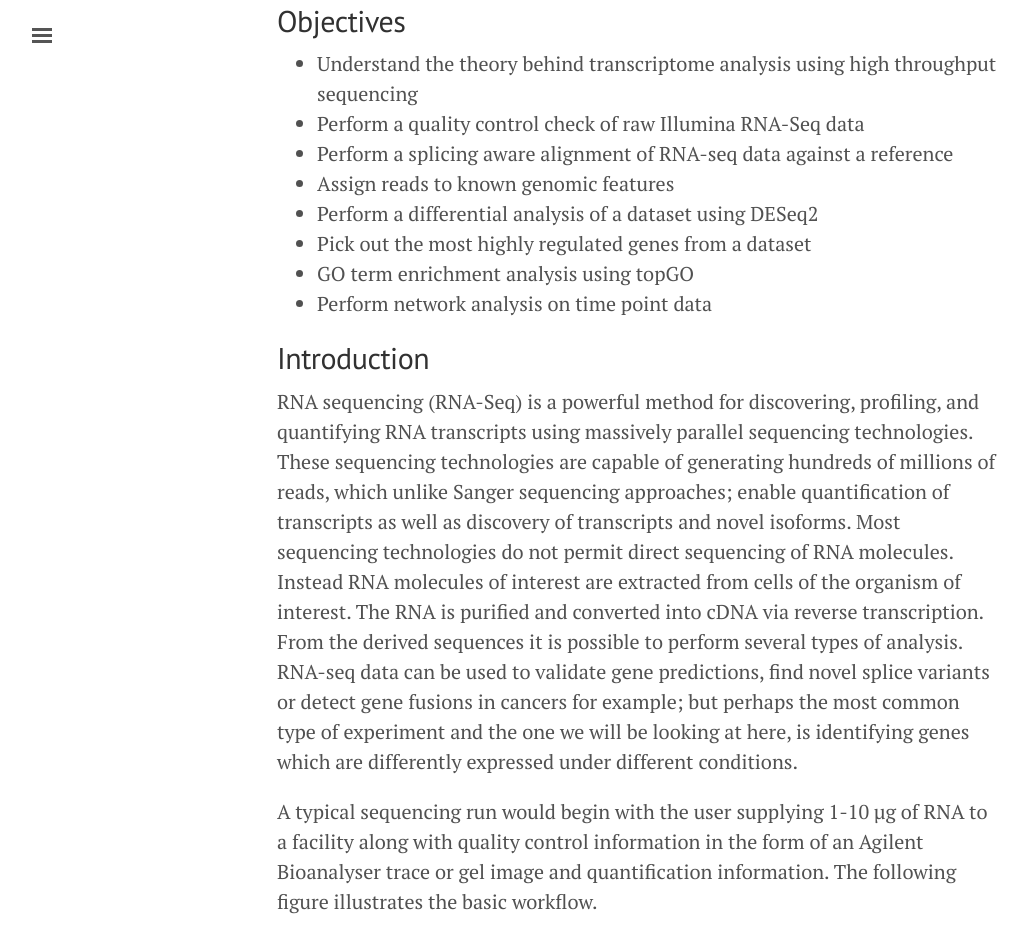
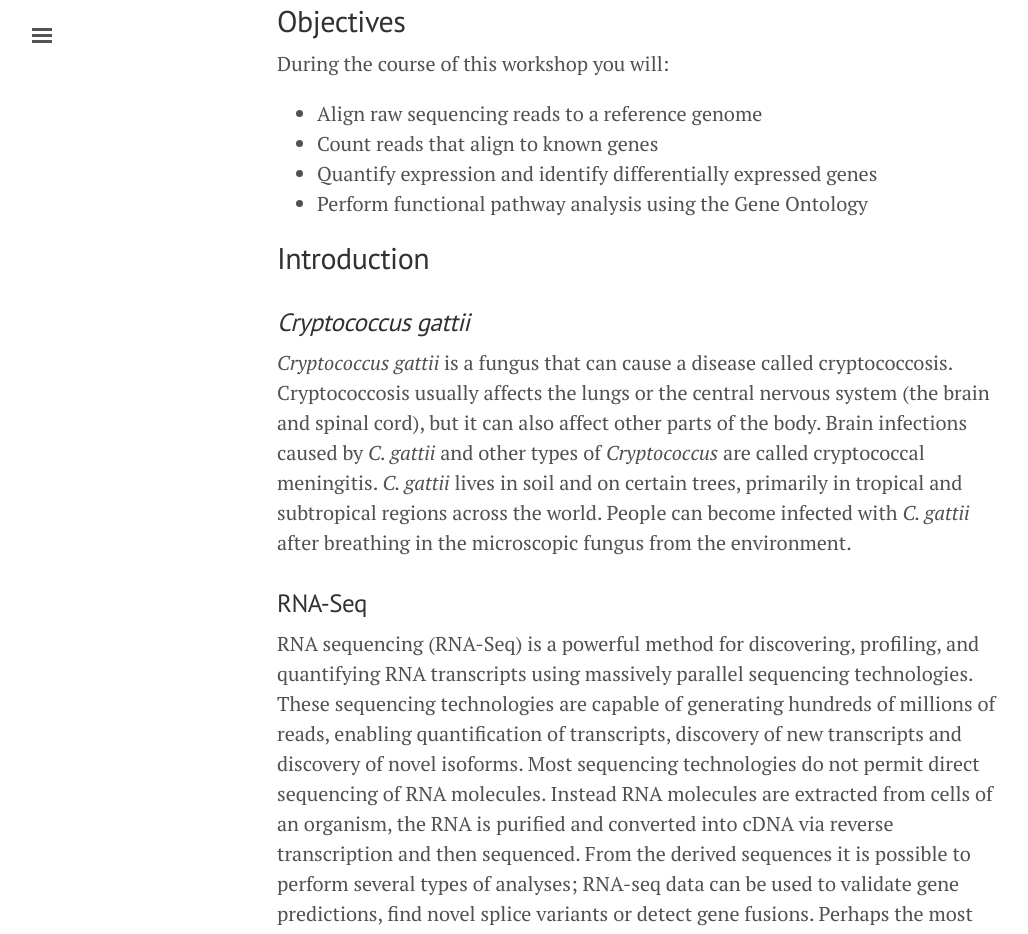
Before and after one commit to UoE-BIO3092/rna-seq, a Jekyll site: the page built from 02_introduction.md, in a window 1280 px wide and 1400 px high, scrolled down 347 px. Shown: the top 934 px of the window, without its empty margins (3-1031 px from the left). Built offline with Jekyll 4.4.1, drawn with Linux system fonts in a browser that asks for light colours; nearby versions of some CDN libraries; some of the changed text lies outside the part shown; grey boxes are pictures that could not be loaded.

Commit message:
Finishing touches to introductory material

````diff
--- a/01_prerequisites.md
+++ b/01_prerequisites.md
@@ -5,20 +5,24 @@
 ---
 # Using OpenStack
 
+To complete this workshop we will be using a BIO3092-2020 instance on the University of Exeter's OpenStack. If you have already created an instance as part of another BIO3092 workshop you should log into that instance now and  move onto the workshop [introduction](https://uoe-bio3092.github.io/rna-seq/02_introduction.html). If for any reason you have not created an instance or need to create another see the instructions below.
+
 ## Creating an instance on Openstack
 
 A video tutorial to connect to OpenStack and launching an instance is [here](https://youtu.be/JIoFJBWTtlg)
 
-To successfully create an instance you will need to select the following options:
+### Log on details
 
-### Log on details
-* Domain:
-* User name:
-* Password:
+To log into [OpenStack](https://openstack.exeter.ac.uk/dashboard/auth/login/?next=/dashboard/) you will need the following credentials. Please note that you will not be able to access OpenStack or your instance from off campus. If you need off campus access you will need to use a [VPN](http://www.exeter.ac.uk/it/howdoi/vpn/).
+
+* Domain: default
+* User name: hubtraining_student
+* Password: yTpEMUJsfD7z
 
 
 ### Openstack instance
-Please name your instance something that you will remember - including your name is a good idea. Then follow the instructions using the following options:
+
+To successfully create an instance you will need to select the following options. Please name your instance something that you will remember - including your name or university ID is a good idea. Then follow the instructions using the following options:
 
 * Boot source: _Instance Snapshot_
 * Name: BIO3092-2020
@@ -41,8 +45,31 @@
 It is strongly recommended that you use the Virtual Machine approach to complete this workshop described above. However, it will also be possible to use your own machine.
 
 To successfully use your own machine you will need to:
+* Download the workshop data
 * Install all required software
-* Download the workshop data
+
+Please ensure all data is downloaded and software is installed and working before our workshop session.
+
+## Downloading workshop data
+
+A substantial amount of raw data is required (a few GB) for this workshop. The easiest way to download these data is from the virtual machine. Follow the instructions above to setup an instance of the BIO3092-2020 virtual machine. Once you have started an instance and have an IP address use `scp` (or another transfer program) to download the data to your local machine. The data is stored at `/home/ubuntu/resources/workshops/ws4-differential-expression/` on the virtual machine. An example command (Linux or Mac Terminal) to download these data would be:
+
+```
+scp -r ubuntu@<ip-address>:/home/ubuntu/resources/workshops/ws4-differential-expression ./
+```
+
+enter the relevant password when prompted and the command will download the workshop data to the current directory on your local machine. This directory will then become your working directory for the workshop.
+
+The command should result in a directory structure that looks like:
+
+* ws4-differential-expression/
+  * fastq/
+  * alignments/
+  * DE/
+  * GO/
+  * C.gattii_ref/
+
+with the `fastq/`, `alignments/` and `C.gattii_ref/` directories containing some input files you will use throughout the workshop.
 
 ## Required software
 
@@ -54,7 +81,3 @@
 * [GOfuncR](https://www.bioconductor.org/packages/release/bioc/html/GOfuncR.html) for Gene Ontology enrichment
 
 Follow the instructions on the above pages to install the packages.
-
-## Downloading workshop data
-
-A substantial amount of raw data is also required (~5-10GB) for this workshop. The easiest way to download this
--- a/02_introduction.md
+++ b/02_introduction.md
@@ -10,33 +10,27 @@
 
 ## Objectives
 
-* Understand the theory behind transcriptome analysis using high throughput sequencing
-* Perform a quality control check of raw Illumina RNA-Seq data
-* Perform a splicing aware alignment of RNA-seq data against a reference
-* Assign reads to known genomic features
-* Perform a differential analysis of a dataset using DESeq2
-* Pick out the most highly regulated genes from a dataset
-* GO term enrichment analysis using topGO
-* Perform network analysis on time point data
+During the course of this workshop you will:
+
+* Align raw sequencing reads to a reference genome
+* Count reads that align to known genes
+* Quantify expression and identify differentially expressed genes
+* Perform functional pathway analysis using the Gene Ontology
 
 ## Introduction
 
-RNA sequencing (RNA-Seq) is a powerful method for discovering, profiling, and quantifying RNA transcripts using massively parallel sequencing technologies. These sequencing technologies are capable of generating hundreds of millions of reads, which unlike Sanger sequencing approaches; enable quantification of transcripts as well as discovery of transcripts and novel isoforms. Most sequencing technologies do not permit direct sequencing of RNA molecules. Instead RNA molecules of interest are extracted from cells of the organism of interest. The RNA is purified and converted into cDNA via reverse transcription.  From the derived sequences it is possible to perform several types of analysis. RNA-seq data can be used to validate gene predictions, find novel splice variants or detect gene fusions in cancers for example; but perhaps the most common type of experiment and the one we will be looking at here, is identifying genes which are differently expressed under different conditions.
+### *Cryptococcus gattii*
 
-A typical sequencing run would begin with the user supplying 1-10 µg of RNA to a facility along with quality control information in the form of an Agilent Bioanalyser trace or gel image and quantification information. The following figure illustrates the basic workflow.
+*Cryptococcus gattii* is a fungus that can cause a disease called cryptococcosis. Cryptococcosis usually affects the lungs or the central nervous system (the brain and spinal cord), but it can also affect other parts of the body. Brain infections caused by *C. gattii* and other types of *Cryptococcus* are called cryptococcal meningitis. *C. gattii* lives in soil and on certain trees, primarily in tropical and subtropical regions across the world. People can become infected with *C. gattii* after breathing in the microscopic fungus from the environment.
 
-![RNA-Seq Overview](/images/overview.png)
+### RNA-Seq
 
-**Overview of RNA-seq experimental procedures.** For a typical RNA-seq experiment, mRNA is isolated and reverse-transcribed (RT) into cDNA libraries with homogeneous lengths. This is achieved by either RNA or cDNA fragmentation. Adaptors at one or both ends of the RNA are added prior to cDNA amplification and library construction. For the Illumina platform, cDNA molecules are anchored onto a flow cell surface, which are then subjected to PCR amplification. Images are taken after each cycle for base calling and sequence generation. Currently for the Illumina platform, ∼2 billion single or paired-end reads of 125nt are generated on a single flow cell (8 lanes/flow cell) which is then processed further depending on the research goals.
+RNA sequencing (RNA-Seq) is a powerful method for discovering, profiling, and quantifying RNA transcripts using massively parallel sequencing technologies. These sequencing technologies are capable of generating hundreds of millions of reads, enabling quantification of transcripts, discovery of new transcripts and discovery of novel isoforms. Most sequencing technologies do not permit direct sequencing of RNA molecules. Instead RNA molecules are extracted from cells of an organism, the RNA is purified and converted into cDNA via reverse transcription and then sequenced.  From the derived sequences it is possible to perform several types of analyses; RNA-seq data can be used to validate gene predictions, find novel splice variants or detect gene fusions. Perhaps the most common type of experiment, and the one we will be looking at here, is identifying genes which are differently expressed under different conditions.
+
+A typical sequencing run would begin with the user supplying 1-10 µg of RNA, extracted from a population of cells, to a sequencing facility along with quality control information. For a typical RNA-seq experiment, mRNA is isolated and reverse-transcribed (RT) into cDNA libraries with homogeneous lengths. This is achieved by either RNA or cDNA fragmentation. Adaptors at one or both ends of the RNA are added prior to cDNA amplification and library construction. For the Illumina platform, cDNA molecules are anchored onto a flow cell surface, which are then subjected to PCR amplification. Images are taken after each cycle for base calling and sequence generation. For the Illumina HiSeq platform, ∼2 billion single or paired-end reads of 50-150nt are generated on a single flow cell (8 lanes/flow cell) which is then processed further depending on the research goals. As technologies advance we have new sequencing methods capable of sequencing extremely long DNA/RNA molecules (~10,000nt) and sequencing DNA/RNA from single cells.
 
 One important feature of RNA-seq is that the data sets are quantitative - the more highly expressed a gene is, the more frequently it will occur in the data. This can then be compared to other samples to look for significant differences in the abundance of mRNA, known as Differential Gene Expression (DGE) analysis.
 
-For more background checkout [Wang *et al*., 2009](https://www.nature.com/articles/nrg2484) and [Ozsolak & Milos, 2011](https://www.nature.com/articles/nrg2934).
-
 ## In this workshop
 
-In this workshop we will look at the analysis of an RNA-seq dataset. Specifically: a differential gene expression experiment, where we attempt to find a set of genes that are expressed at different levels in two strains of *Arabidopsis Thaliana*, when challenged with a fungal pathogen *Sclerotinia sclerotiorum*.  Following on from DGE analysis we will identify enriched GO terms in the set of differentially expressed genes. This will allow us to assign specific functions to these genes.
-
-Here is the workflow that we will use in this workshop
-
-![Workflow](/images/workflow.png)
+In this workshop we will look at the analysis of an RNA-seq dataset for *C. gattii*. Specifically, looking at transcriptomic data from 5 lineages (strains) of *C. gattii* at 1hr and 6hr post- incubation with mouse bone-marrow derived macrophages (BMDM) that simulates infection and the immune response to the fungus. In addition, we have a 0hr *in vitro* control of the fungi growing in the absence of BMDMs. We can use these data to conduct a differential gene expression experiment, where we attempt to find a set of genes that are expressed at different levels between different timepoints (i.e. 0hr and 1hr) and between the 5 strains.  Following on from DGE analysis we will identify enriched GO terms in the set of differentially expressed genes. This will allow us to assign specific functions to these genes.
--- a/03_workshop.md
+++ b/03_workshop.md
@@ -6,11 +6,48 @@
 
 ## Setup
 
-This workshop has been completed in R using an [R Markdown](http://rmarkdown.rstudio.com) Notebook. The markdown language allows you to easily format text, include code snippets and display images. When you execute code within the notebook, the results appear beneath the code, which includes any charts or tables created. Finally, notebooks produce a HTML document that can be viewed in any browser. There is a very handy [R Markdown cheatsheet](https://rstudio.com/wp-content/uploads/2015/02/rmarkdown-cheatsheet.pdf) available from RStudio.
+This workshop has been designed in R in a [R Markdown](http://rmarkdown.rstudio.com) Notebook using [RStudio](https://rstudio.com/). The markdown language allows you to easily format text, include code snippets and display images. When you execute code within the notebook, the results appear beneath the code, which includes any charts or tables created. Finally, notebooks produce a HTML document that can be viewed in any browser. There is a very handy [R Markdown cheatsheet](https://rstudio.com/wp-content/uploads/2015/02/rmarkdown-cheatsheet.pdf) available from RStudio.
+
+### Using the Virtual Machine
+
+Once you have logged onto your instance, begin the workshop by opening RStudio. RStudio is installed at `/home/ubuntu/rstudio-1.3.1093/bin/`. Once you have opened RStudio, open a new RStudio Markdown Notebook with `File - New File - R Notebook`. This should open a new notebook populated with some text and example code.
+
+![R Notebook](/images/R-notebook.png)
+
+The populated text gives examples of how to format links, emphasise text and insert code chunks. Code chunks can be run, as described, to produce table or plots that are shown directly in the window.
+
+![R Notebook](/images/R-notebook-run.png)
+
+When you save an R notebook it automatically creates a `html` document along side it that can be viewed in a browser. This can also be changed to a `pdf` output. R notebooks are powerful tools for developing code, visualising results and producing reports.
+
+![R Notebook](/images/R-notebook-html.png)
+
+Once you have started RStudio and opened a new Notebook see the workshop aims and materials below.
+
+### Using your own machine
+
+It is recommended that you use the Virtual Machine for this workshop, but if you have decided to use your own machine please ensure you have downloaded the workshop data, setup the correct directory structure and installed R, Rstudio and  the necessary packages. Steps to complete these tasks are described on the [OpenStack  page](https://uoe-bio3092.github.io/rna-seq/01_prerequisites.html). Once all these steps are complete see the workshop aims and materials below.
 
 ## Aims
+
+During the course of this workshop you will:
+
+* Align raw sequencing reads to a reference genome
+* Count reads that align to known genes
+* Quantify expression and identify differentially expressed genes
+* Perform functional pathway analysis using the Gene Ontology
 
 ## Workshop materials
 
 1. [Align and quantify expression](docs/align_count.nb.html)
  * [download markdown](docs/align_count.Rmd)
+2. [Identify differentially expressed genes - part 1](docs/diff_exp.nb.html)
+ * [download markdown](docs/diff_exp.Rmd)
+3. [Identify differentially expressed genes - part 2](docs/diff_exp_anova.nb.html)
+ * [download markdown](docs/diff_exp_anova.Rmd)
+4. [Perform Gene Ontology enrichment analysis](docs/go_analysis.nb.html)
+ * [download markdown](docs/go_analysis.Rmd)
+
+## Finishing the workshop
+
+Once you have worked through all the materials and saved your work you are ready to shut down your virtual machine instance. Log into OpenStack, as described on the [prerequisites page](https://uoe-bio3092.github.io/rna-seq/01_prerequisites.html), and find your instance in the instances tab (left hand side). Use the drop down menu for your instance (right hand side) and select 'shut down instance'. Your instance will remain in the instances tab and you will be able to use the drop down menu  to restart the instance at a later date to complete the other sections of the workshop and to complete the coursework.
--- a/docs/go_analysis.Rmd
+++ b/docs/go_analysis.Rmd
@@ -172,7 +172,7 @@
 * Aligned raw sequencing reads to a reference genome
 * Counted reads that align to known genes
 * Quantified expression and identified differentially expressed genes
-* Perfomed functional pathway analysis using the Gene Ontology
+* Performed functional pathway analysis using the Gene Ontology
 
 To go back to the index page click [here](https://uoe-bio3092.github.io/rna-seq/03_workshop.html).
 
````
Also changed, not shown: images/R-notebook-html.png (added), images/R-notebook-run.png (added), images/R-notebook.png (added), 1 other file.
